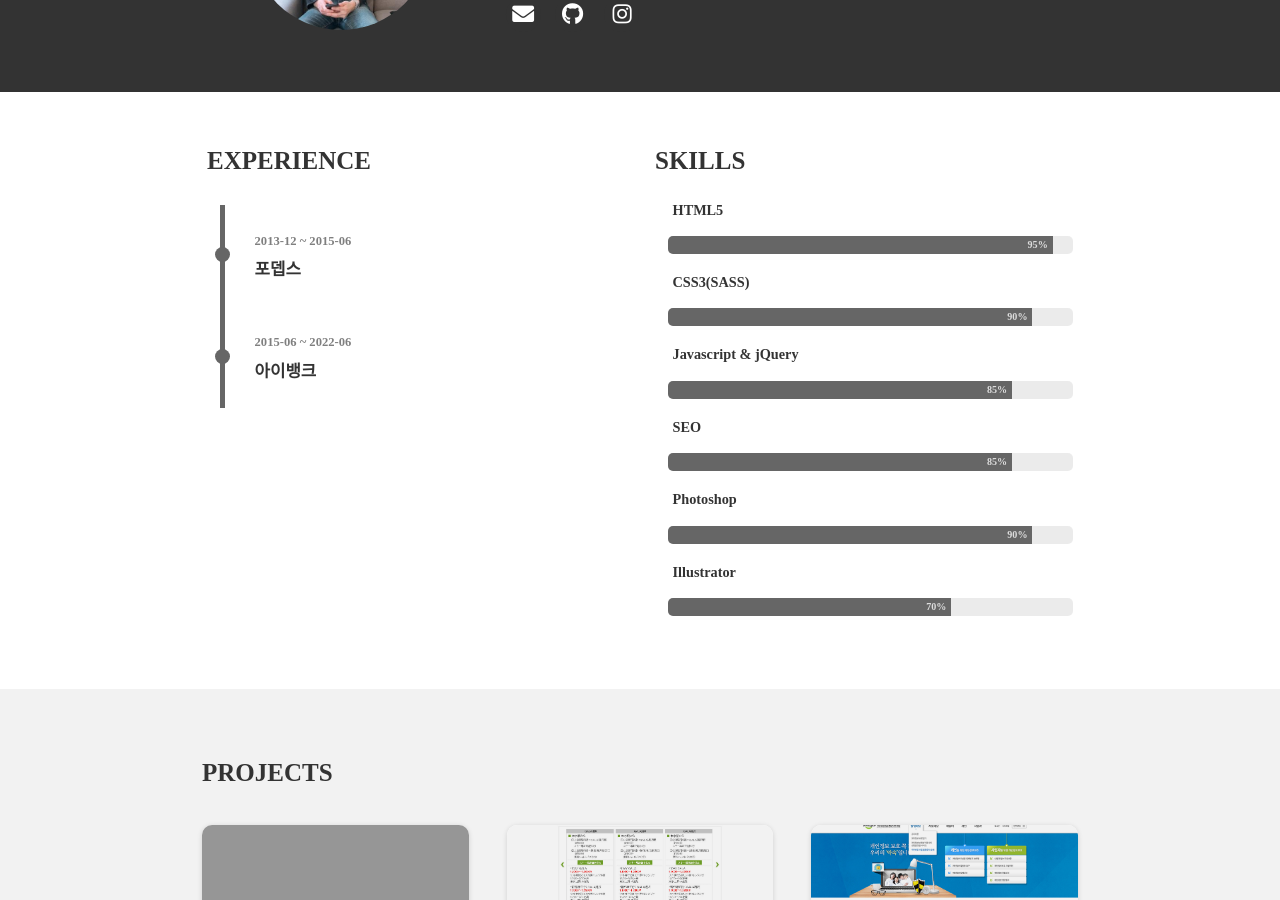
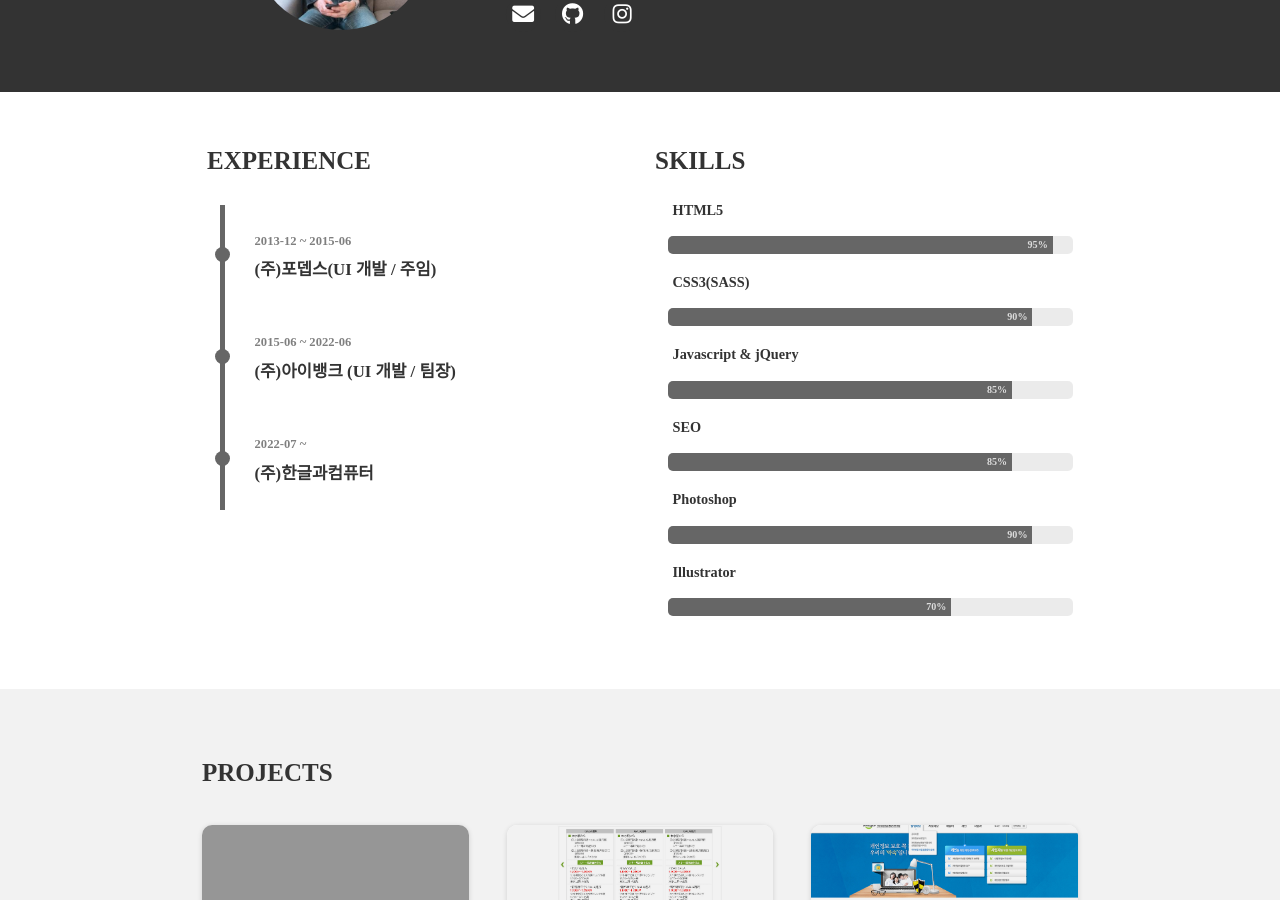
Before and after one commit to JeongrakChoi/JeongrakChoi.github.io, a Jekyll site: the page built from portfolio.html, in a window 1280 px wide and 900 px high, scrolled down 311 px. Built offline with Jekyll 4.4.1, drawn with Linux system fonts in a browser that asks for light colours; nearby versions of some CDN libraries; some web fonts are replaced.

Commit message:
Update _config.yml

```diff
--- a/_config.yml
+++ b/_config.yml
@@ -15,10 +15,13 @@ theme_settings :
     experience :
       - start : 2013-12
         end : 2015-06
-        experience : 포뎁스
+        experience : (주)포뎁스(UI 개발 / 주임)
       - start : 2015-06
         end : 2022-06
-        experience : 아이뱅크
+        experience : (주)아이뱅크 (UI 개발 / 팀장)
+      - start : 2022-07
+        end :
+        experience : (주)한글과컴퓨터
     skills :
       - skill : HTML5
         value : 95  # Percent value
```
